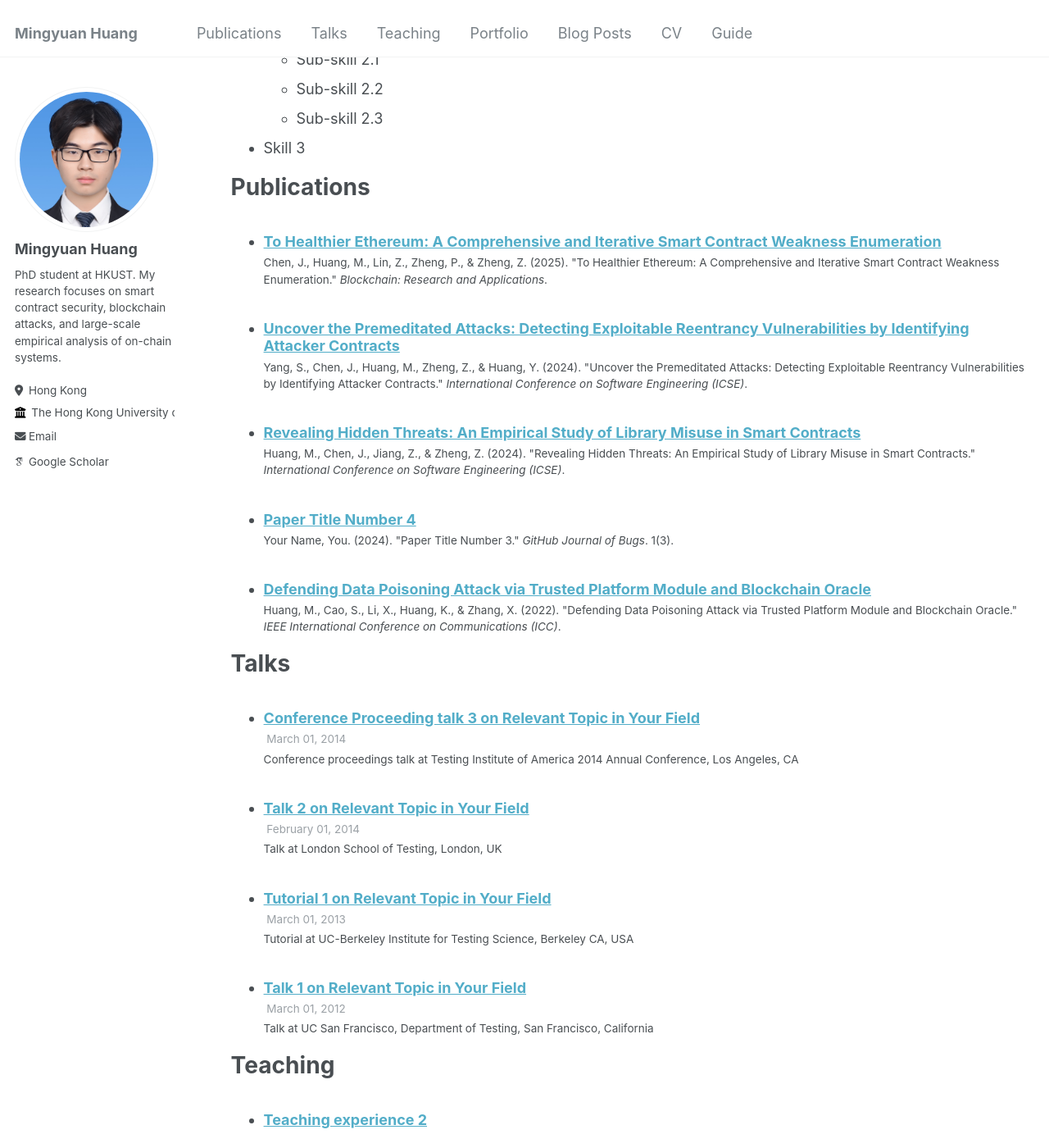
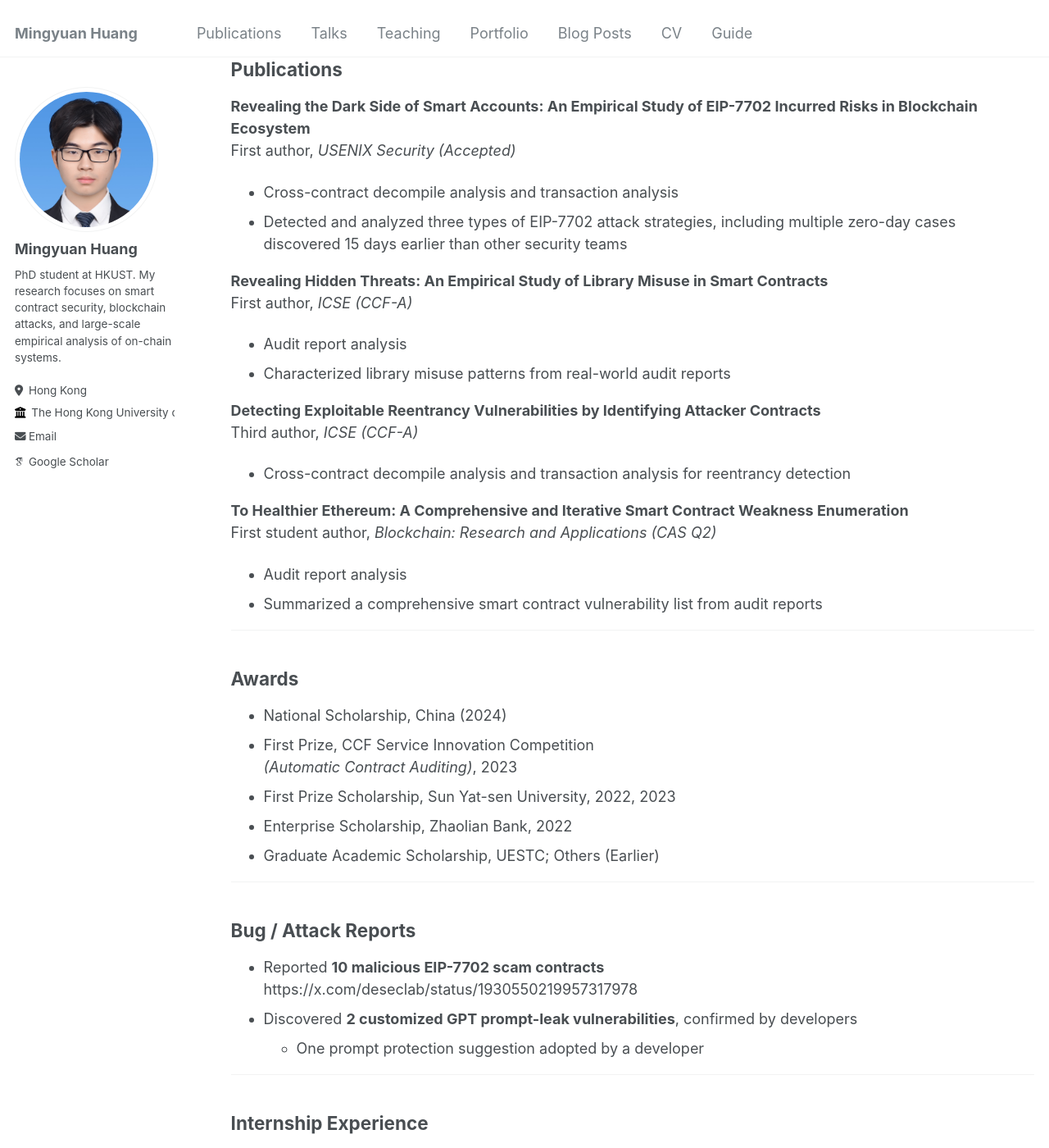
Before and after one commit to MingyuanHuang/MingyuanHuang.github.io, a Jekyll site: the page built from _pages/cv.md, in a window 1280 px wide and 1400 px high, scrolled down 875 px. Shown: the whole window at 82% size. Built offline with Jekyll 4.4.1, drawn with Linux system fonts in a browser that asks for light colours; some web fonts are replaced; some of the changed text lies outside the part shown.

Commit message:
Update cv.md

```diff
--- a/_pages/cv.md
+++ b/_pages/cv.md
@@ -9,56 +9,101 @@ redirect_from:
 
 {% include base_path %}
 
-Education
-======
-* Ph.D in Version Control Theory, GitHub University, 2018 (expected)
-* M.S. in Jekyll, GitHub University, 2014
-* B.S. in GitHub, GitHub University, 2012
+# Mingyuan (Eddie) HUANG
 
-Work experience
-======
-* Spring 2024: Academic Pages Collaborator
-  * Github University
-  * Duties includes: Updates and improvements to template
-  * Supervisor: The Users
+**Email:** mhuangbd@connect.ust.hk
 
-* Fall 2015: Research Assistant
-  * Github University
-  * Duties included: Merging pull requests
-  * Supervisor: Professor Hub
+---
 
-* Summer 2015: Research Assistant
-  * Github University
-  * Duties included: Tagging issues
-  * Supervisor: Professor Git
+## Basic Information
 
-Skills
-======
-* Skill 1
-* Skill 2
-  * Sub-skill 2.1
-  * Sub-skill 2.2
-  * Sub-skill 2.3
-* Skill 3
+- **English Proficiency:**
+  English (Professional, IELTS 7.0), Chinese (Native)
 
-Publications
-======
-  <ul>{% for post in site.publications reversed %}
-    {% include archive-single-cv.html %}
-  {% endfor %}</ul>
+- **Major Research Skills:**
+  Smart contract decompilation (Solidity), transaction analysis, audit report analysis, academic paper and technical report writing
 
-Talks
-======
-  <ul>{% for post in site.talks reversed %}
-    {% include archive-single-talk-cv.html  %}
-  {% endfor %}</ul>
+---
 
-Teaching
-======
-  <ul>{% for post in site.teaching reversed %}
-    {% include archive-single-cv.html %}
-  {% endfor %}</ul>
+## Education
 
-Service and leadership
-======
-* Currently signed in to 43 different slack teams
+**The Hong Kong University of Science and Technology (QS Top 50)**
+PhD in Computer Science, *2025 – Present*
+Research focus: Smart contract security
+
+**Sun Yat-sen University (985 Project, China)**
+MPhil in Software Engineering, *2022 – 2025*
+Supervisor: Zibin Zheng (IEEE Fellow)
+
+**University of Electronic Science and Technology of China (985)**
+B.Eng. in Software Engineering (Honors Program), *2018 – 2022*
+
+---
+
+## Publications
+
+**Revealing the Dark Side of Smart Accounts: An Empirical Study of EIP-7702 Incurred Risks in Blockchain Ecosystem**
+First author, *USENIX Security (Accepted)*
+
+- Cross-contract decompile analysis and transaction analysis
+- Detected and analyzed three types of EIP-7702 attack strategies, including multiple zero-day cases discovered 15 days earlier than other security teams
+
+**Revealing Hidden Threats: An Empirical Study of Library Misuse in Smart Contracts**
+First author, *ICSE (CCF-A)*
+
+- Audit report analysis
+- Characterized library misuse patterns from real-world audit reports
+
+**Detecting Exploitable Reentrancy Vulnerabilities by Identifying Attacker Contracts**
+Third author, *ICSE (CCF-A)*
+
+- Cross-contract decompile analysis and transaction analysis for reentrancy detection
+
+**To Healthier Ethereum: A Comprehensive and Iterative Smart Contract Weakness Enumeration**
+First student author, *Blockchain: Research and Applications (CAS Q2)*
+
+- Audit report analysis
+- Summarized a comprehensive smart contract vulnerability list from audit reports
+
+---
+
+## Awards
+
+- National Scholarship, China (2024)
+- First Prize, CCF Service Innovation Competition
+  *(Automatic Contract Auditing)*, 2023
+- First Prize Scholarship, Sun Yat-sen University, 2022, 2023
+- Enterprise Scholarship, Zhaolian Bank, 2022
+- Graduate Academic Scholarship, UESTC; Others (Earlier)
+
+---
+
+## Bug / Attack Reports
+
+- Reported **10 malicious EIP-7702 scam contracts**
+  https://x.com/deseclab/status/1930550219957317978
+- Discovered **2 customized GPT prompt-leak vulnerabilities**, confirmed by developers
+  - One prompt protection suggestion adopted by a developer
+
+---
+
+## Internship Experience
+
+**WeBank, Distributed Systems Department**
+*03/2022 – 06/2022*
+
+- Blockchain security research
+- Resulted in a patent related to smart contract upgrade verification
+
+**Institute for Cyber Security, UESTC**
+*10/2020 – 03/2022*
+
+- Academic research training
+
+---
+
+## Other Experience
+
+- Student President, UESTC – ANZ Bank Joint Lab
+- Participant, 2021 Summer School, University of Texas at Austin
+- Champion, UESTC Freshman Debate Competition
```
